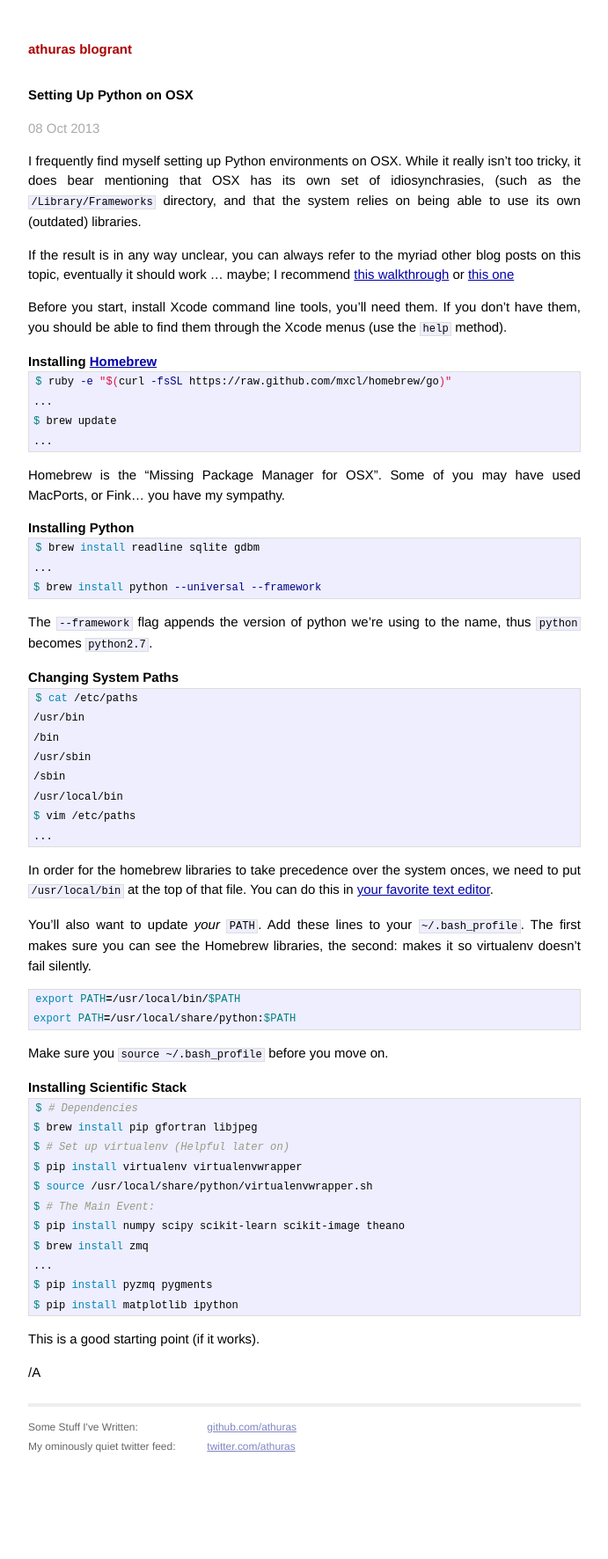
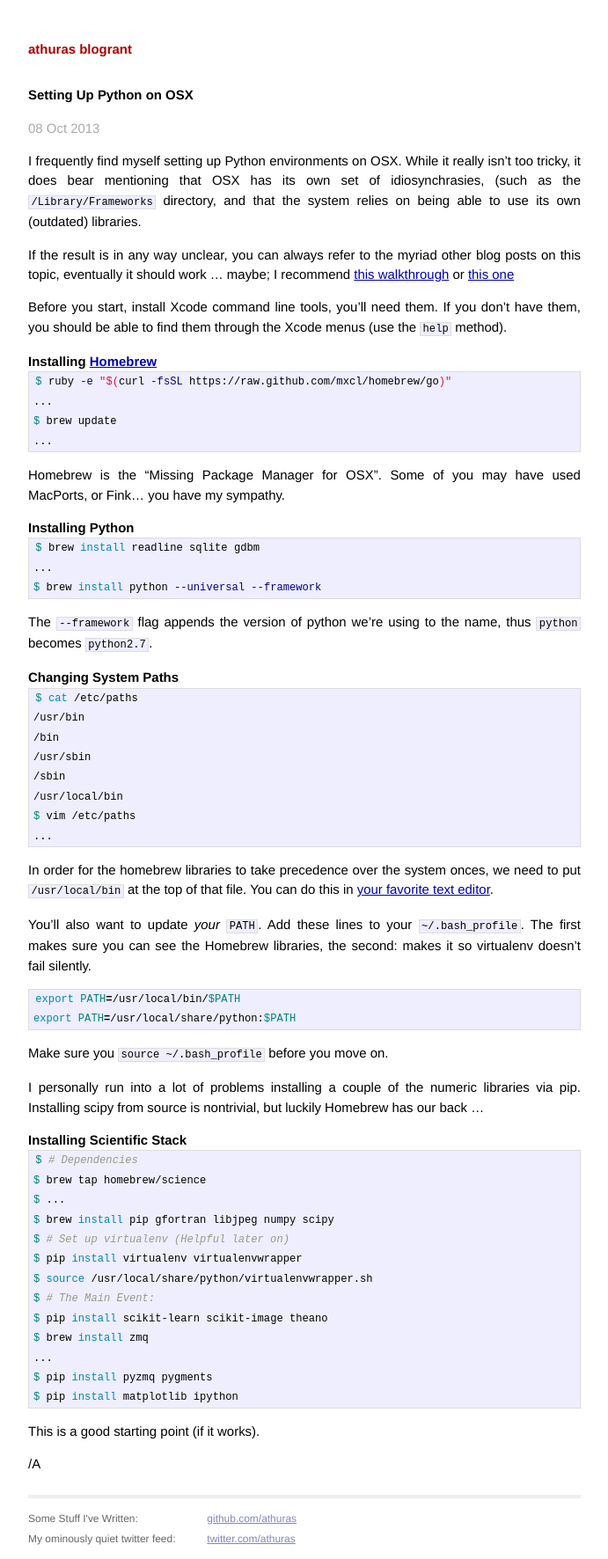
Before and after one commit to athuras/athuras.github.com, a Jekyll site: the page built from _posts/2013-10-08-Setting-Up-Python-on-OSX.markdown, in a window 1280 px wide. Shown: the whole page at 88% size, without its empty margins (294-985 px from the left). Built offline with Jekyll 4.4.1, drawn with Linux system fonts in a browser that asks for light colours; Markdown is read by kramdown in place of the engine named in the settings; before the commit the page ends 1668 px from its top, so only the background shows below that.

Commit message:
updated to show brew install scipy

```diff
--- a/_posts/2013-10-08-Setting-Up-Python-on-OSX.markdown
+++ b/_posts/2013-10-08-Setting-Up-Python-on-OSX.markdown
@@ -52,15 +52,19 @@
 
 Make sure you `source ~/.bash_profile` before you move on.
 
+I personally run into a lot of problems installing a couple of the numeric libraries via pip. Installing scipy from source is nontrivial, but luckily Homebrew has our back ...
+
 ## Installing Scientific Stack
 {% highlight bash %}
 $ # Dependencies
-$ brew install pip gfortran libjpeg
+$ brew tap homebrew/science
+$ ...
+$ brew install pip gfortran libjpeg numpy scipy
 $ # Set up virtualenv (Helpful later on)
 $ pip install virtualenv virtualenvwrapper
 $ source /usr/local/share/python/virtualenvwrapper.sh
 $ # The Main Event:
-$ pip install numpy scipy scikit-learn scikit-image theano
+$ pip install scikit-learn scikit-image theano
 $ brew install zmq
 ...
 $ pip install pyzmq pygments
```
